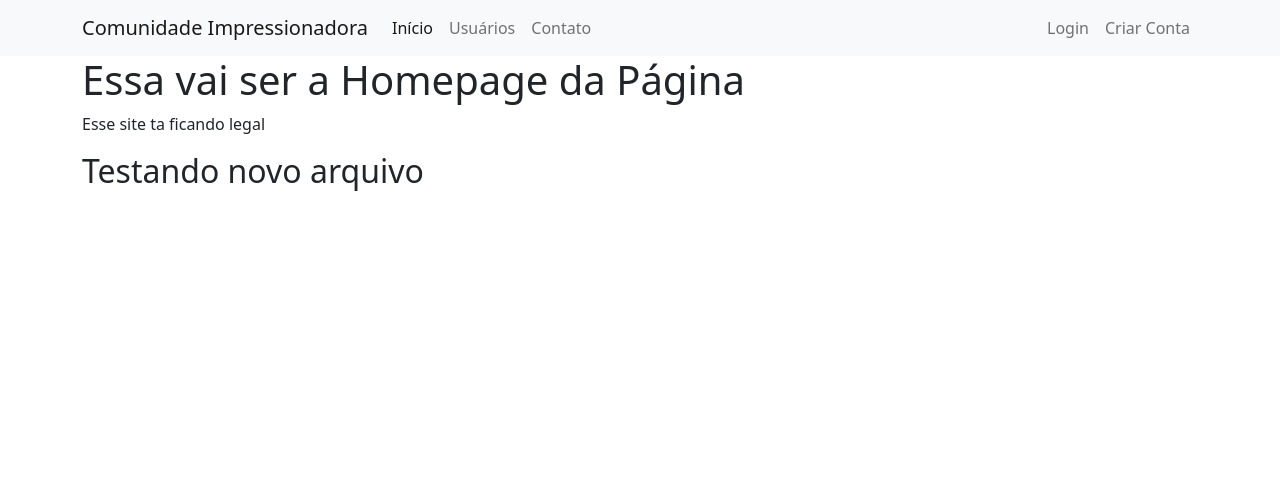
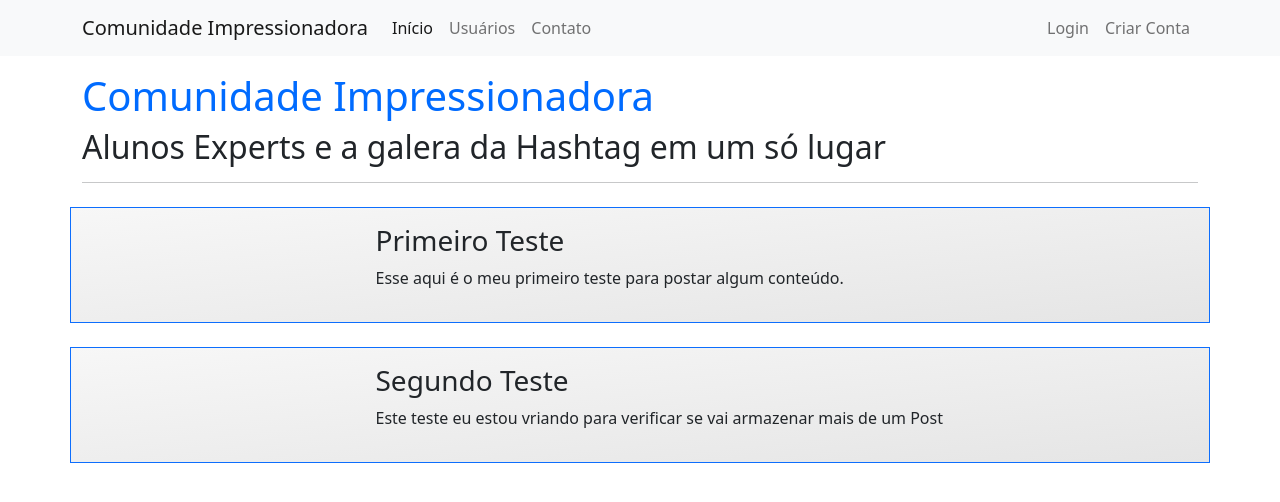
Before and after one commit to carlosdfranca/Comunity-Site, a Flask app: page / in a window 1280 px wide. Shown: the top 502 px of the page. Run offline with Flask 2, Linux system fonts and the light colour scheme; data comes from the database, SQL or seed files in the repository; both versions use the stored data as it was after the commit.

Commit message:
Homepage Posts
Comecei a lógica para mostrar todos os posts feitos

```diff
--- a/comunidadeimpressionadora/routes.py
+++ b/comunidadeimpressionadora/routes.py
@@ -12,7 +12,8 @@ from PIL import Image
 
 @app.route('/')
 def home():
-    return render_template('home.html')
+    posts = Post.query.all()
+    return render_template('home.html', posts=posts)
 
 
 @app.route('/contato')
--- a/comunidadeimpressionadora/static/main.css
+++ b/comunidadeimpressionadora/static/main.css
@@ -1,13 +1,25 @@
 .gradient-custom {
 /* fallback for old browsers */
-background: #f6d365;
+background: #01dfd9;
 
 /* Chrome 10-25, Safari 5.1-6 */
-background: -webkit-linear-gradient(to right bottom, rgba(246, 211, 101, 1), rgba(253, 160, 133, 1));
+background: -webkit-linear-gradient(to right bottom, rgba(1,223,217), rgba(0,43,255));
 
 /* W3C, IE 10+/ Edge, Firefox 16+, Chrome 26+, Opera 12+, Safari 7+ */
-background: linear-gradient(to right bottom, rgba(246, 211, 101, 1), rgba(253, 160, 133, 1))
+background: linear-gradient(to right bottom, rgba(1,223,217), rgba(0,43,255))
 }
+
+.post-gradient {
+/* fallback for old browsers */
+background: #f7f7f7;
+
+/* Chrome 10-25, Safari 5.1-6 */
+background: -webkit-linear-gradient(to right bottom, rgba(247,247,247), rgba(229,229,229));
+
+/* W3C, IE 10+/ Edge, Firefox 16+, Chrome 26+, Opera 12+, Safari 7+ */
+background: linear-gradient(to right bottom, rgba(247,247,247), rgba(229,229,229))
+}
+
 
 .circle-image {
     border-radius: 50%;
--- a/comunidadeimpressionadora/templates/criarpost.html
+++ b/comunidadeimpressionadora/templates/criarpost.html
@@ -6,7 +6,7 @@
             <div class='col col-lg-7 mb-4 mb-lg-0'>
                 <form method='POST' action='' class="border p-4 mt-2">
                     {{ form.csrf_token }}
-                    <legend>Criar Post</legend>
+                    <legend style="color: #0092ff"1>Criar Post</legend>
                     <fieldset>
                         <div class="form-group pb-2">
                             {{ form.titulo.label(class="form-control-label") }}
@@ -36,7 +36,7 @@
                         </div>
                     </fieldset>
                     <div class="d-flex justify-content-end pt-2">
-                        {{ form.botao_submit_criarpost(class="btn btn-dark mt-2") }}
+                        {{ form.botao_submit_criarpost(class="btn btn-primary mt-2") }}
                     </div>
                 </form>
             </div>
--- a/comunidadeimpressionadora/templates/editarperfil.html
+++ b/comunidadeimpressionadora/templates/editarperfil.html
@@ -114,7 +114,9 @@
                     {% endfor %}
 
                 </fieldset>
-                {{ form.botao_submit_editarperfil(class="btn btn-outline-dark mt-2") }}
+                <div class="d-flex justify-content-end pt-2">
+                    {{ form.botao_submit_editarperfil(class="btn btn-outline-primary mt-2") }}
+                </div>
             </form>
         </div>
     </div>
--- a/comunidadeimpressionadora/templates/home.html
+++ b/comunidadeimpressionadora/templates/home.html
@@ -2,10 +2,21 @@
 
 {% block body %}
 
-    <div class = 'container'>
-        <h1>Essa vai ser a Homepage da Página</h1>
-        <p>Esse site ta ficando legal</p>
-        <h2>Testando novo arquivo</h2>
+    <div class = 'container mt-3'>
+        <h1 style="color: #006bff">Comunidade Impressionadora</h1>
+        <h2>Alunos Experts e a galera da Hashtag em um só lugar</h2>
+        <hr>
+        {% for post in posts %}
+            <div class="row border border-1 border-primary mt-4 p-3 post-gradient">
+                <div class="col col-3">
+
+                </div>
+                <div class="col col-9">
+                    <h3>{{ post.titulo }}</h3>
+                    <p>{{ post.corpo }}</p>
+                </div>
+            </div>
+        {% endfor %}
     </div>
 
 {% endblock %}
```
Also changed, not shown: comunidadeimpressionadora/comunidade.db.
